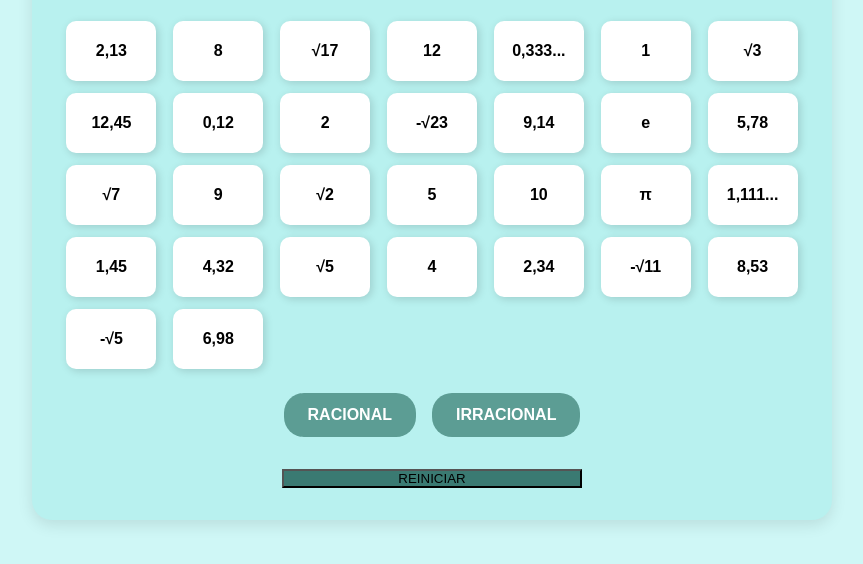
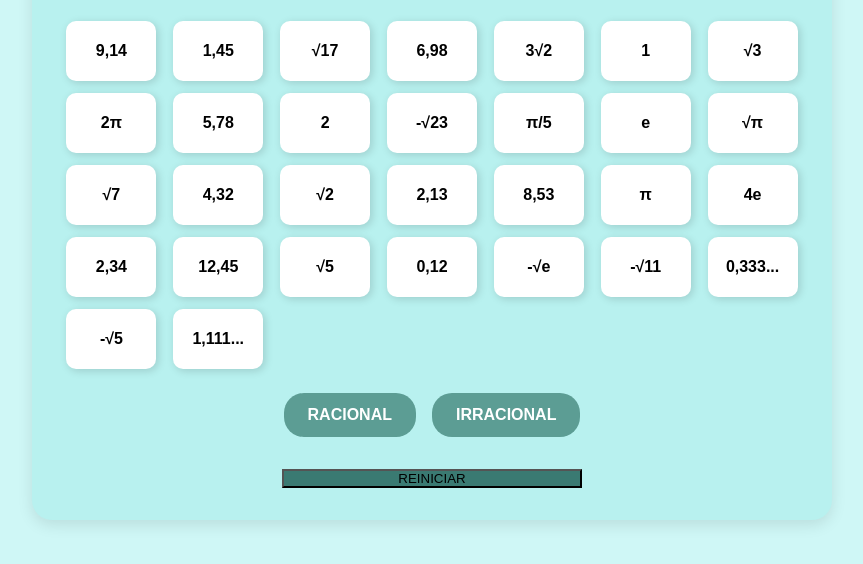
Before and after one commit to mhnrq/racional-ou-irracional, a plain HTML site: page index.html in a window 1280 px wide. Shown: the part 176-740 px from the top of the page, without its empty margins (208-1071 px from the left). Drawn offline with Linux system fonts and the light colour scheme.

Commit message:
Update index.html

```diff
--- a/index.html
+++ b/index.html
@@ -162,12 +162,6 @@
       // RACIONAIS (20 números)
       { valor: "1", tipo: "racional" },
       { valor: "2", tipo: "racional" },
-      { valor: "4", tipo: "racional" },
-      { valor: "5", tipo: "racional" },
-      { valor: "8", tipo: "racional" },
-      { valor: "9", tipo: "racional" },
-      { valor: "10", tipo: "racional" },
-      { valor: "12", tipo: "racional" },
       { valor: "0,12", tipo: "racional" },
       { valor: "2,13", tipo: "racional" },
       { valor: "1,45", tipo: "racional" },
@@ -182,6 +176,12 @@
       { valor: "1,111...", tipo: "racional" },
 
       // IRRACIONAIS (10 números - 5 raízes, π, e, e outros)
+      { valor: "√π", tipo: "irracional" },
+      { valor: "π/5", tipo: "irracional" },
+      { valor: "-√e", tipo: "irracional" },
+      { valor: "2π", tipo: "irracional" },
+      { valor: "3√2", tipo: "irracional" },
+      { valor: "4e", tipo: "irracional" },
       { valor: "√2", tipo: "irracional" },
       { valor: "√3", tipo: "irracional" },
       { valor: "√5", tipo: "irracional" },
```
